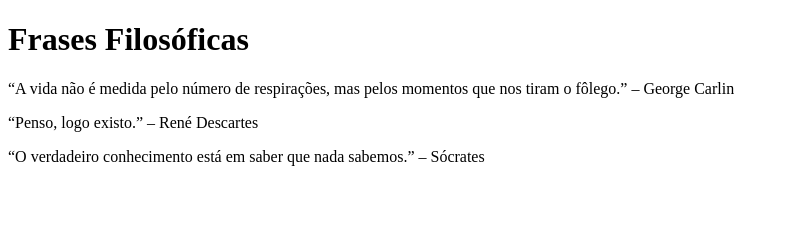
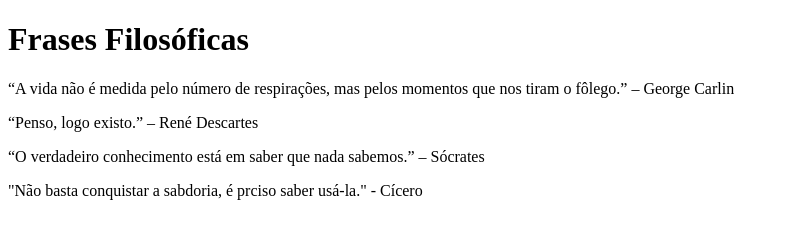
Before and after one commit to thaua-david/scm-thaua2, a plain HTML site: page index.html in a window 1280 px wide. Shown: the whole page, without its empty margins (0-789 px from the left). Drawn offline with Linux system fonts and the light colour scheme.

Commit message:
Alteração no index.html

```diff
--- a/index.html
+++ b/index.html
@@ -10,5 +10,6 @@
     <p>“A vida não é medida pelo número de respirações, mas pelos momentos que nos tiram o fôlego.” – George Carlin</p>
     <p>“Penso, logo existo.” – René Descartes</p>
     <p>“O verdadeiro conhecimento está em saber que nada sabemos.” – Sócrates</p>
+    <p>"Não basta conquistar a sabdoria, é prciso saber usá-la." - Cícero</p>
 </body>
 </html>
```
